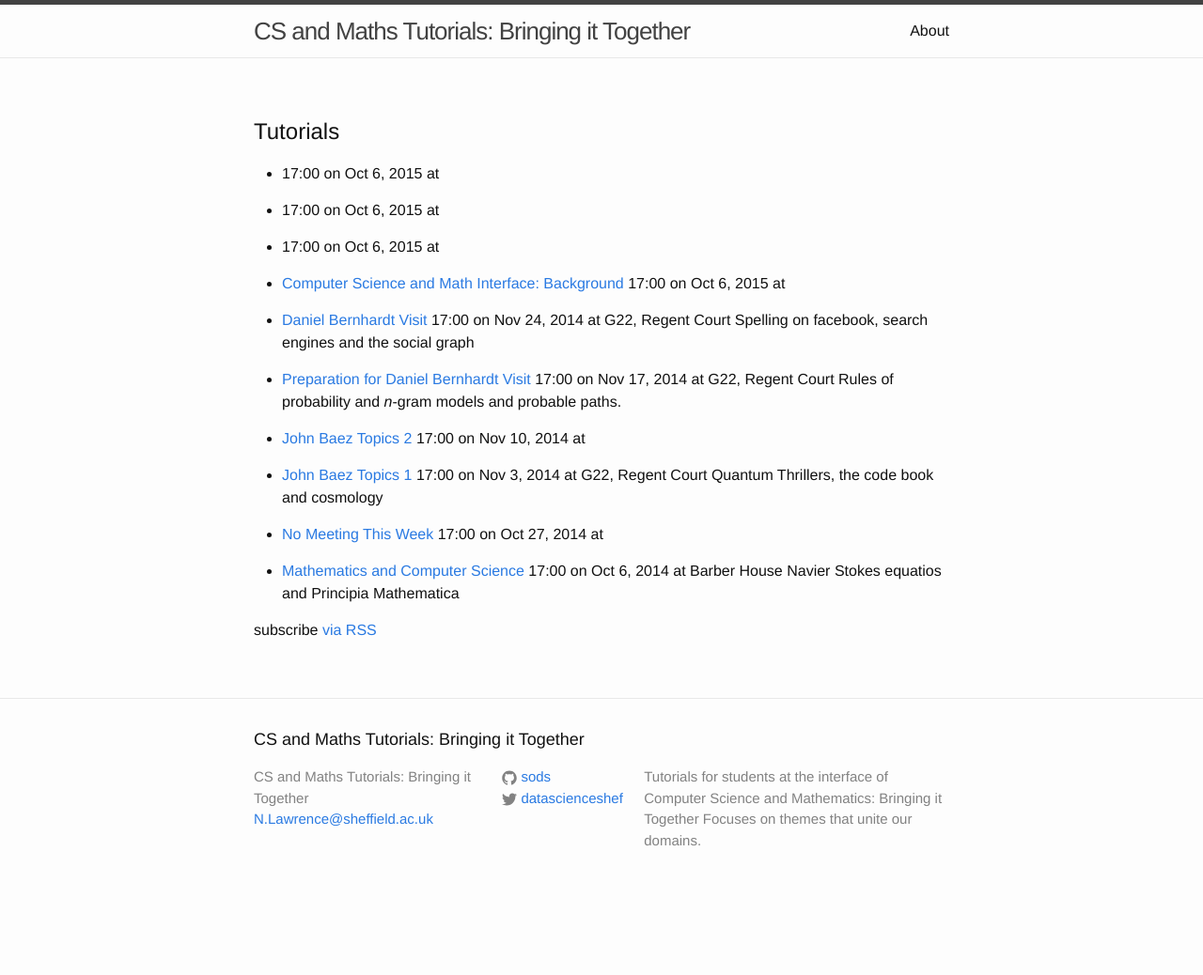
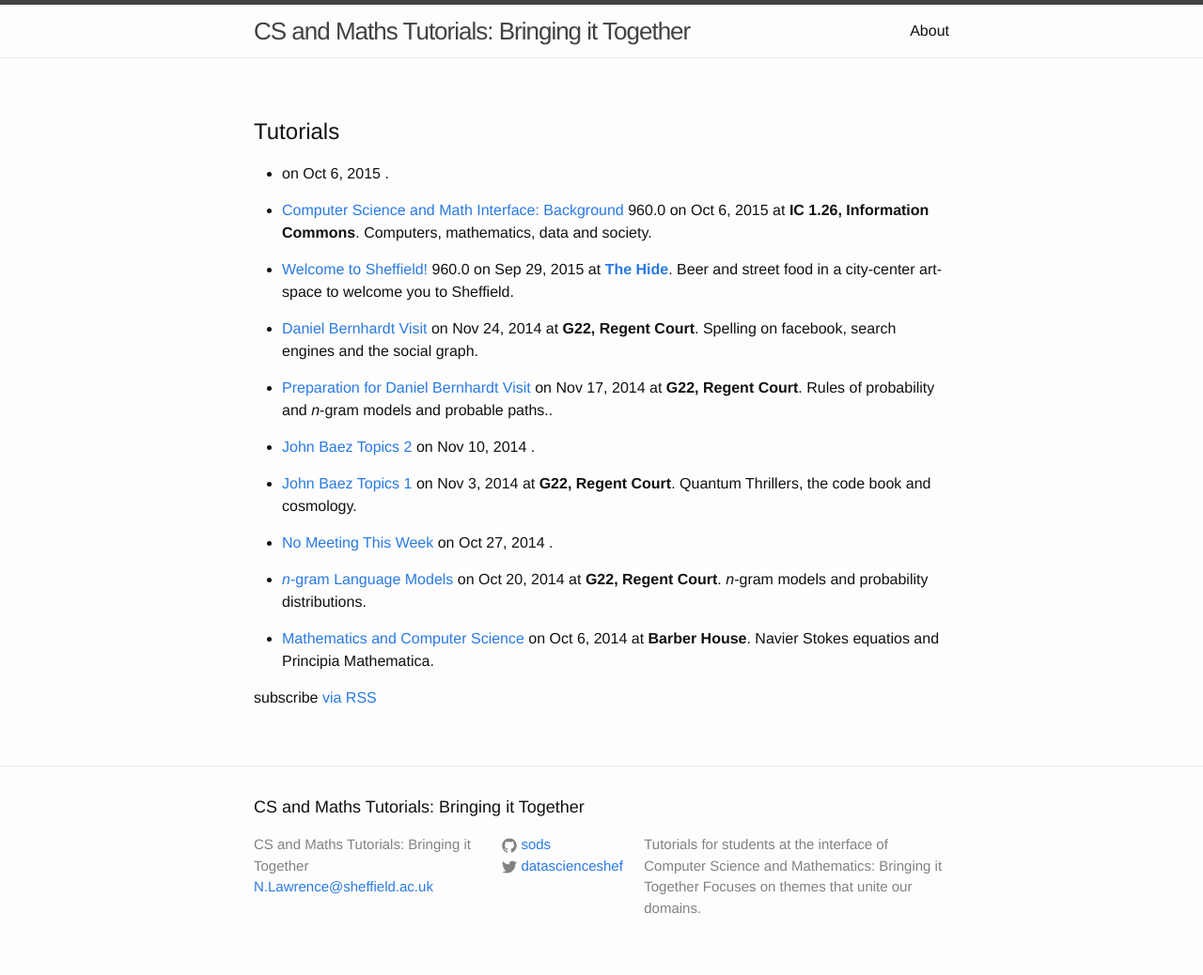
Before and after one commit to sods/tutorials, a Jekyll site: the page built from index.md, in a window 1280 px wide. Shown: the whole page at 94% size. Built offline with Jekyll 4.4.1, drawn with Linux system fonts in a browser that asks for light colours; before the commit the page ends 966 px from its top, so only the background shows below that.

Commit message:
Update tutorials

```diff
--- a/_posts/2015-10-06-data-background.md
+++ b/_posts/2015-10-06-data-background.md
@@ -1,9 +1,10 @@
 ---
 layout: post
 title: "Computer Science and Math Interface: Background"
+tagline: "Computers, mathematics, data and society"
+time: 16:00
+venue: "IC 1.26, Information Commons"
 ---
-
-Venue: IC-126 in Information Commons
 
 Many computer science departments were spun out of mathematics departments in the 1980s (including Sheffield's!), but there is a historical connection between the two departments that has meant that dual degrees are relatively common.
 
--- a/index.md
+++ b/index.md
@@ -6,7 +6,7 @@ tagline: Tutorials at Interface of CS and Maths
 # Tutorials
 
 {% for post in site.posts %}
-- [{{ post.title }}]({{ post.url | prepend: site.baseurl }}) 17:00 on {{ post.date | date: "%b %-d, %Y" }} at {{ post.venue }} {{ post.tagline }}
+- [{{ post.title }}]({{ post.url | prepend: site.baseurl }}) {% if post.time %} {{ post.time }} {% endif %} on {{ post.date | date: "%b %-d, %Y" }} {% if post.venue %}at **{{ post.venue }}**.{% endif %} {{ post.tagline }}.
 {% endfor %}
 
 <p class="rss-subscribe">subscribe <a href="{{ "/feed.xml" | prepend: site.baseurl }}">via RSS</a></p>
```
Also changed, not shown: _posts/2014-10-13-john-baez.md (+3 -1 lines), _posts/2014-10-20-n-gram-language-models.md (+3 -3 lines), _posts/2015-09-29-Welcome-to-Sheffield.md (+2 -1 lines).
